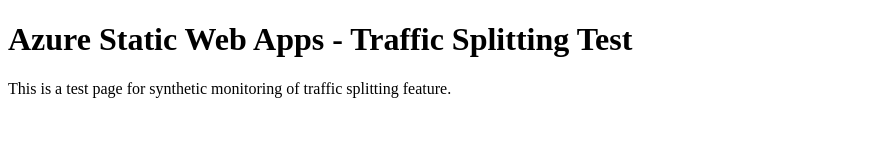
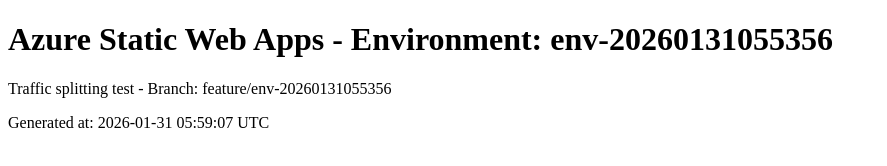
Before and after one commit to skylathadani-ms/synthetics-swa-traffic-20260131055356, a plain HTML site: page index.html in a window 1280 px wide. Shown: the whole page, without its empty margins (0-887 px from the left). Drawn offline with Linux system fonts and the light colour scheme.

Commit message:
Update index.html for env-20260131055356

```diff
--- a/index.html
+++ b/index.html
@@ -1,10 +1,11 @@
 <!DOCTYPE html>
 <html>
 <head>
-<title>Synthetics Test - Traffic Splitting</title>
+<title>Environment: env-20260131055356</title>
 </head>
 <body>
-<h1>Azure Static Web Apps - Traffic Splitting Test</h1>
-<p>This is a test page for synthetic monitoring of traffic splitting feature.</p>
+<h1>Azure Static Web Apps - Environment: env-20260131055356</h1>
+<p>Traffic splitting test - Branch: feature/env-20260131055356</p>
+<p>Generated at: 2026-01-31 05:59:07 UTC</p>
 </body>
 </html>
```
